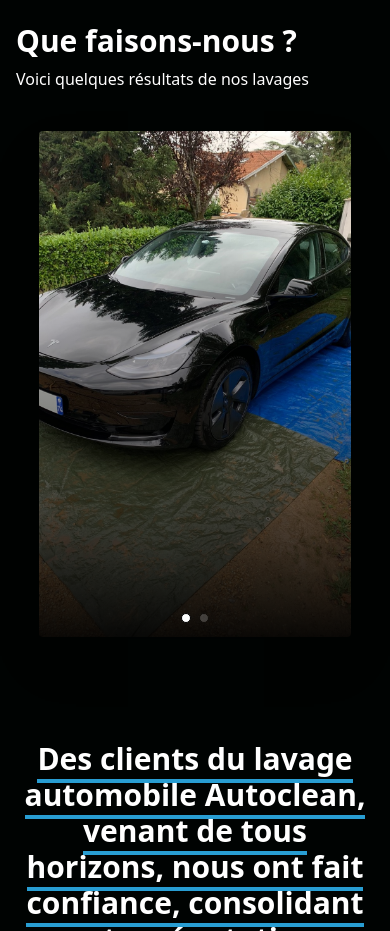
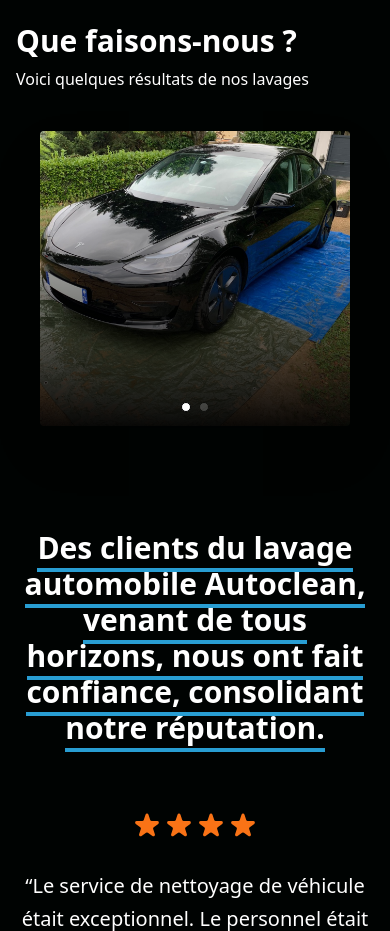
Before and after one commit to y28lyn/autoclean, a React (Vite) app: page / in a window 390 px wide. Shown: the part 1700-2631 px from the top of the page. Built offline with nearby package versions, Linux system fonts and the light colour scheme.

Commit message:
carousel height updated

```diff
--- a/src/components/article/AccueilCarousel.tsx
+++ b/src/components/article/AccueilCarousel.tsx
@@ -31,7 +31,7 @@ const AccueilCarousel = () => {
         <div className="relative flex items-center justify-center bg-[#000302] px-10 pb-16">
           <Swiper
             modules={[Pagination]}
-            className="mySwiper text-base text-white w-[80vw] h-[60vh] md:h-[80vh] bg-transparent rounded shadow-2xl"
+            className="mySwiper text-base text-white w-full md:w-[80vw] h-[35vh] md:h-[80vh] bg-transparent rounded shadow-2xl"
             pagination={{ clickable: true }}
           >
             {slideImages.map((imageSrc, index) => (
```
